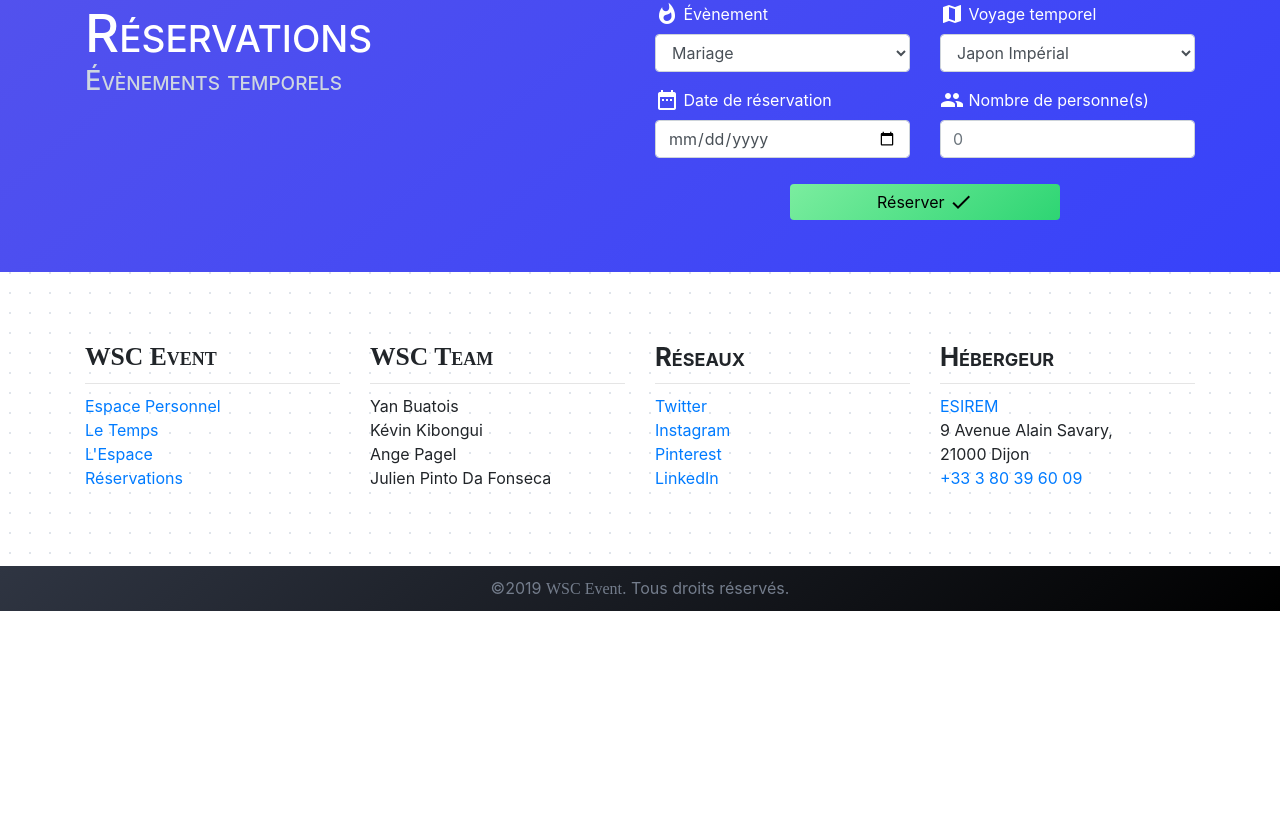
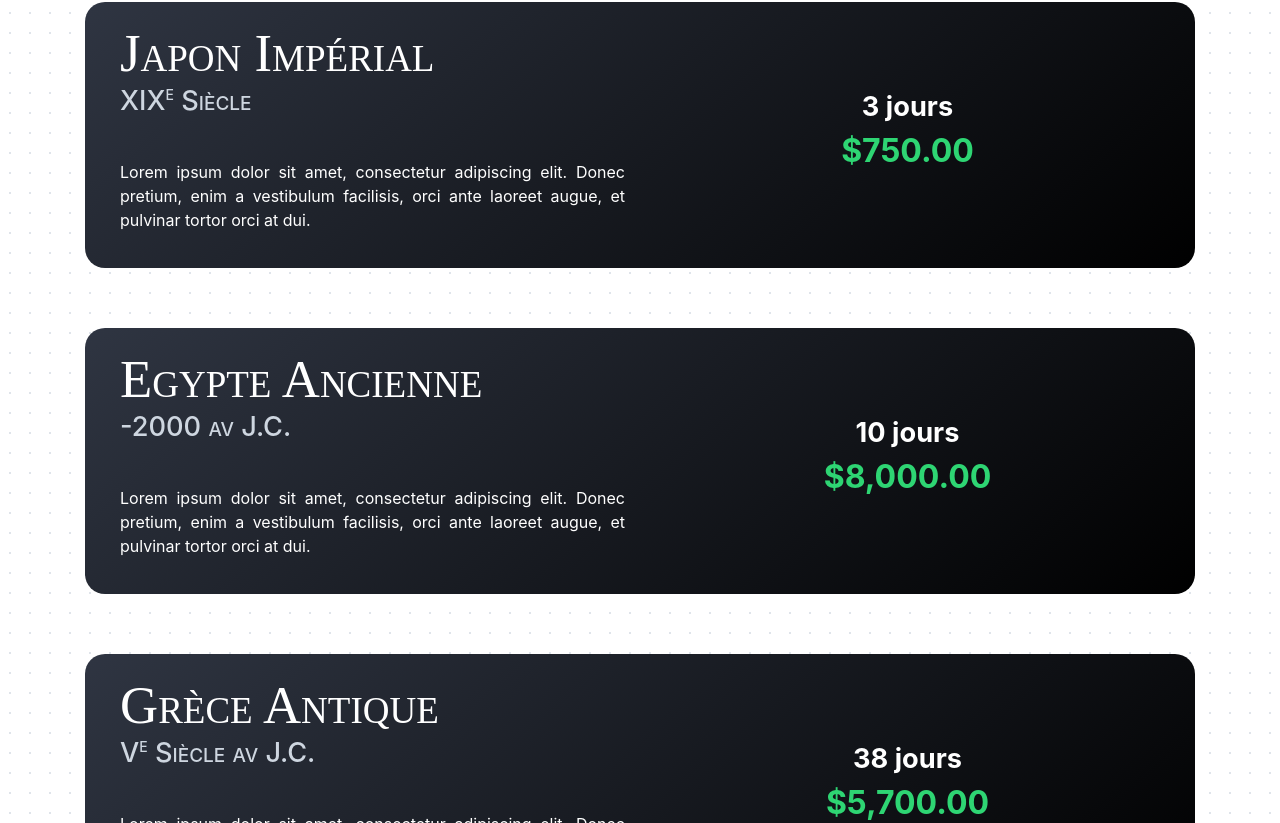
Before and after one commit to SkydeFR/TMP, a React (Create React App) app: page /~temoins/temps in a window 1280 px wide. Shown: the part 1457-2280 px from the top of the page. Before the commit the page ends 2068 px from the top, so only its background shows below. Built offline with nearby package versions, Linux system fonts and the light colour scheme; a web font is replaced by a local one; what axios-cache-adapter would draw is missing.

Commit message:
Ajout de descriptifs pour les Évènements Temporels

```diff
--- a/src/App.scss
+++ b/src/App.scss
@@ -277,11 +277,11 @@ nav.navbar {
 
 
 
-#espace-details h2 span {
+#espace-details h2 span, #temps-details h2 {
   font-family: 'Knewave';
 }
 
-#espace-details .row {
+#espace-details .row, #temps-details .row {
   margin: 0px 0px 60px 0px;
   border-radius: 20px;
   padding: 20px;
--- a/src/Components/Time/Time.js
+++ b/src/Components/Time/Time.js
@@ -143,6 +143,49 @@ class Time extends Component {
           </Container>
         </section>
 
+        <section id="temps-details">
+        <Container>
+              <Row className="dark-theme">
+                <Col>
+                  <h2>Japon Impérial</h2>
+                  <h3>XIX<sup>e</sup> Siècle</h3>
+                  <p>
+                    Lorem ipsum dolor sit amet, consectetur adipiscing elit. Donec pretium, enim a vestibulum facilisis, orci ante laoreet augue, et pulvinar tortor orci at dui.
+                  </p>                </Col>
+                <Col className="text-center m-auto">
+                  <h5 class="duree">3 jours</h5>
+                  <h5 class="prix">$750.00</h5>
+                </Col>
+              </Row>
+              <Row className="dark-theme">
+                <Col>
+                  <h2>Egypte Ancienne</h2>
+                  <h3>-2000 av J.C.</h3>
+                  <p>
+                    Lorem ipsum dolor sit amet, consectetur adipiscing elit. Donec pretium, enim a vestibulum facilisis, orci ante laoreet augue, et pulvinar tortor orci at dui.
+                  </p>
+                </Col>
+                <Col className="text-center m-auto">
+                  <h5 class="duree">10 jours</h5>
+                  <h5 class="prix">$8,000.00</h5>
+                </Col>
+              </Row>
+              <Row className="dark-theme">
+                <Col>
+                  <h2>Grèce Antique</h2>
+                  <h3>V<sup>e</sup> Siècle av J.C.</h3>
+                  <p>
+                    Lorem ipsum dolor sit amet, consectetur adipiscing elit. Donec pretium, enim a vestibulum facilisis, orci ante laoreet augue, et pulvinar tortor orci at dui.
+                  </p>
+                </Col>
+                <Col className="text-center m-auto">
+                  <h5 class="duree">38 jours</h5>
+                  <h5 class="prix">$5,700.00</h5>
+                </Col>
+              </Row>
+          </Container>
+        </section>
+
         <section id="temps-reservation" class="blue-theme">
           <Container>
             <Row>
```
